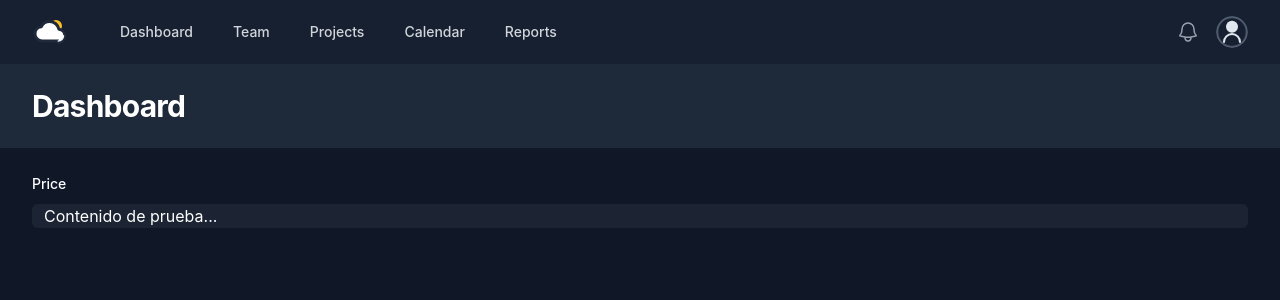
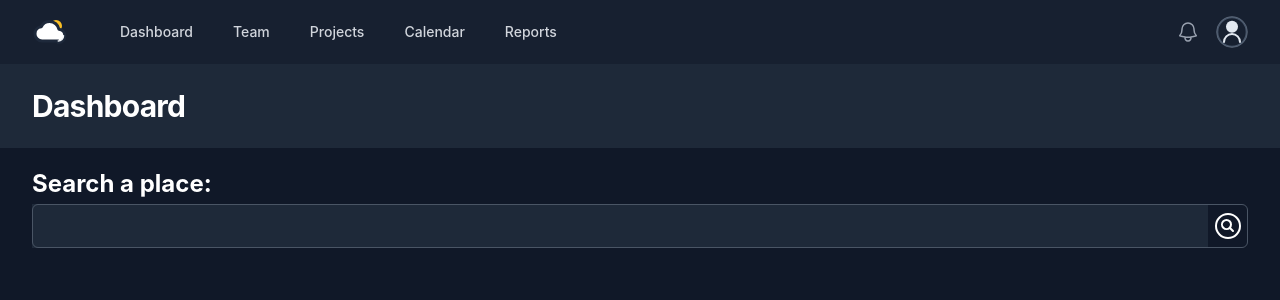
Before and after one commit to mikdevio/frontend_weather_dashboard, a React (Vite) app in the folder weather-dashboard/: page / in a window 1280 px wide. Shown: the top 300 px of the page. Built offline with nearby package versions, Linux system fonts and the light colour scheme.

Commit message:
Added: search input group

```diff
--- a/weather-dashboard/src/components/Dashboard.tsx
+++ b/weather-dashboard/src/components/Dashboard.tsx
@@ -1,3 +1,7 @@
+import { MagnifyingGlassCircleIcon } from "@heroicons/react/24/outline"
+
+
+
 interface DashboardProps {
     title: string
 }
@@ -14,12 +18,15 @@ const Dashboard: React.FC<DashboardProps> = ({ title }) => {
             <main>
                 <div className="mx-auto max-w-7xl px-4 py-6 sm:px-6 lg:px-8">
                     {/* Cambiado text-sm/6 por text-sm y leading-6 para mayor compatibilidad */}
-                    <label className="block text-sm leading-6 font-medium text-white">Price</label>
+                    <label className="block text-2xl leading-6 font-bold text-white">Search a place:</label>
                     <div className="mt-2">
+                        <div className="flex items-center rounded-md pl-0 outline-1 -outline-offset-1 outline-gray-600 has-[input:focus-within]:outline-2 has-[input:focus-within]:-outline-offset-2 has-[input:focus-within]:outline-indigo-500">
+                            <input type="text" name="search-box" id="search-box" className="block min-w-0 grow bg-gray-800 py-1.5 pr-3 pl-3 text-base text-white placeholder:text-gray-500 focus:outline-none sm:text-base/8" />
+                            <div className="grid shrink-0 grid-cols-1 focus-within:relative  bg-auto pr-1 pl-1">
+                                <MagnifyingGlassCircleIcon className="size-8 text-white h-full " />
+                            </div>
+                        </div>
 
-                        <div className="flex items-center rounded-md bg-white/5 pl-3 outline-white/10">
-                            <span className="text-white">Contenido de prueba...</span>
-                        </div>
                     </div>
                 </div>
             </main>
```
